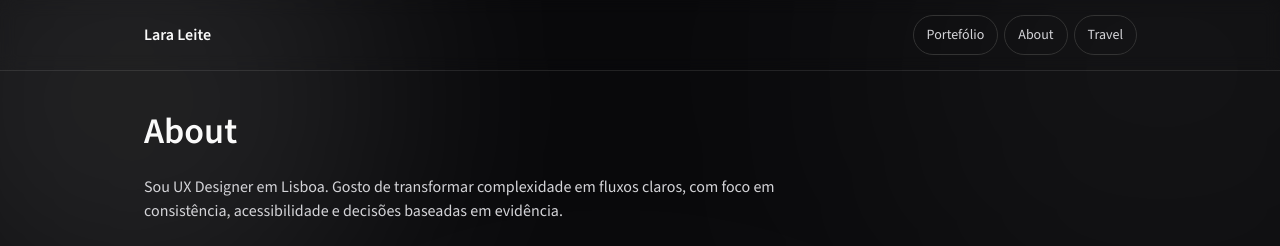
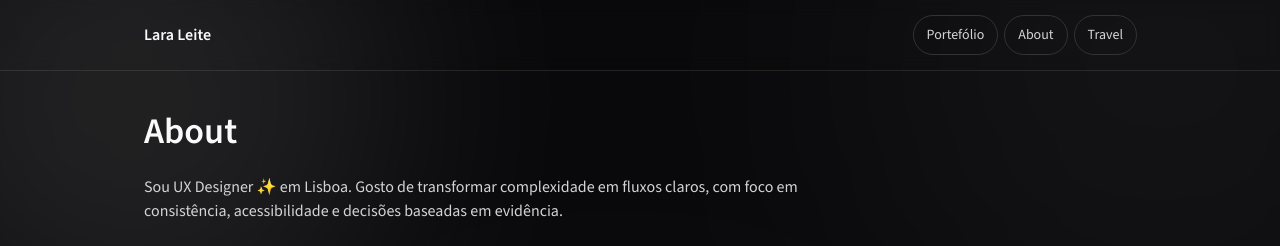
Before and after one commit to LaraLeite/portfolio, a Next.js app: page /about in a window 1280 px wide. Shown: the top 246 px of the page. Built offline with nearby package versions, Linux system fonts and the light colour scheme.

Commit message:
Trigger deploy

```diff
--- a/app/about/page.tsx
+++ b/app/about/page.tsx
@@ -4,7 +4,7 @@ export default function About() {
       <h1 className="text-3xl font-semibold sm:text-4xl">About</h1>
 
       <p className="max-w-2xl text-zinc-300">
-        Sou UX Designer em Lisboa. Gosto de transformar complexidade em fluxos claros,
+        Sou UX Designer ✨ em Lisboa. Gosto de transformar complexidade em fluxos claros,
         com foco em consistência, acessibilidade e decisões baseadas em evidência.
       </p>
 
```
